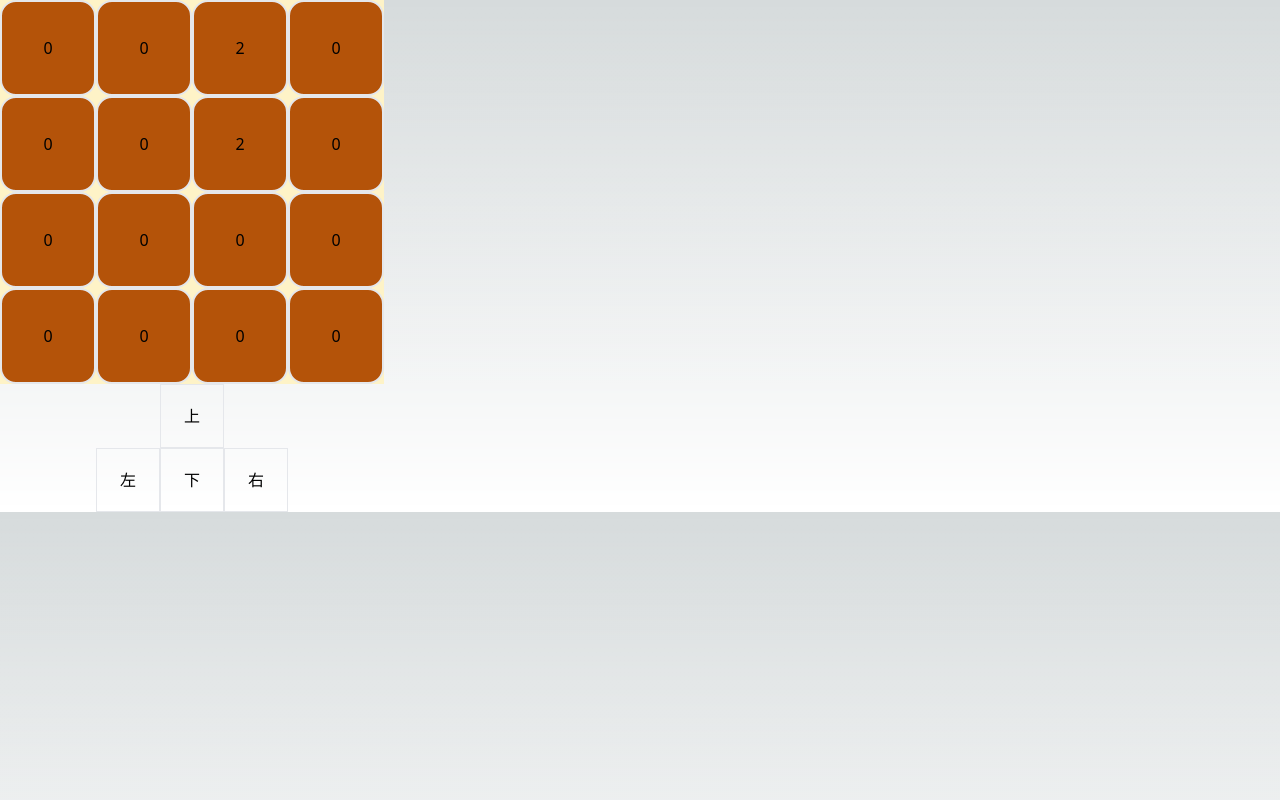
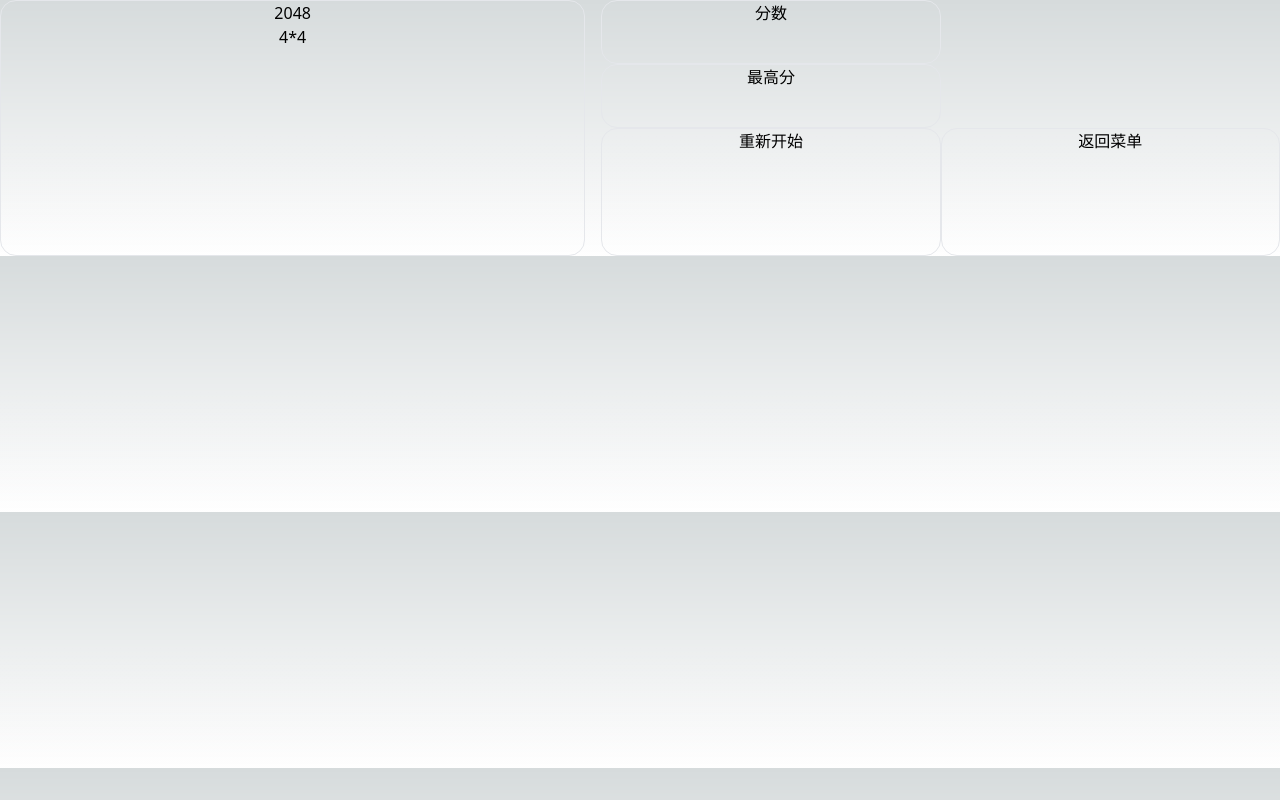
Before and after one commit to snake34475/react-2048, a Next.js app: page / in a window 1280 px wide. Built offline with nearby package versions, Linux system fonts and the light colour scheme.

Commit message:
提交页面

```diff
--- a/src/pages/index.js
+++ b/src/pages/index.js
@@ -1,8 +1,9 @@
 import {Inter} from 'next/font/google'
 import {useEffect, useState} from "react"
-// import VConsole from 'vconsole';
+
 const inter = Inter({subsets: ['latin']})
 import * as _ from 'lodash'
+import {colorDir} from "@/utils";
 
 const initArrAll = [
     [0, 0, 0, 0],
@@ -38,8 +39,8 @@ export default function Home() {
             //移动
             _arrAll = MoveAndMerge(_arrAll)
             //新增一个
-            _arrAll=MathAdd(_arrAll)
-            console.log("_arrAll",_arrAll)
+            _arrAll = MathAdd(_arrAll)
+            console.log("_arrAll", _arrAll)
             //翻转回正常
             _arrAll = _arrAll.map(arr => arr.reverse())
             setArrAll(_arrAll)
@@ -50,29 +51,29 @@ export default function Home() {
             let _arrAll = _.cloneDeep(arrAll)
 
             _arrAll = MoveAndMerge(_arrAll)
-            _arrAll=MathAdd(_arrAll)
+            _arrAll = MathAdd(_arrAll)
             setArrAll(_arrAll)
         }
         //上边
         if (e.key === 'ArrowUp') {
             console.log("上边")
             let _arrAll = _.cloneDeep(arrAll)
-            _arrAll=xyTransforYx(_arrAll)
-            _arrAll=MoveAndMerge(_arrAll)
-            _arrAll=MathAdd(_arrAll)
-            _arrAll=xyTransforYx(_arrAll)
+            _arrAll = xyTransforYx(_arrAll)
+            _arrAll = MoveAndMerge(_arrAll)
+            _arrAll = MathAdd(_arrAll)
+            _arrAll = xyTransforYx(_arrAll)
             setArrAll(_arrAll)
         }
         //下边
         if (e.key === 'ArrowDown') {
             console.log("下边")
             let _arrAll = _.cloneDeep(arrAll)
-            _arrAll=xyTransforYx(_arrAll)
+            _arrAll = xyTransforYx(_arrAll)
             _arrAll = _arrAll.map(arr => arr.reverse())
-            _arrAll=MoveAndMerge(_arrAll)
+            _arrAll = MoveAndMerge(_arrAll)
             _arrAll = _arrAll.map(arr => arr.reverse())
-            _arrAll=MathAdd(_arrAll)
-            _arrAll=xyTransforYx(_arrAll)
+            _arrAll = MathAdd(_arrAll)
+            _arrAll = xyTransforYx(_arrAll)
             setArrAll(_arrAll)
         }
     }
@@ -111,33 +112,35 @@ export default function Home() {
         })
     }
     //xy颠倒
-    const xyTransforYx=(arr)=>{
-        let _arr= [[],[],[],[]]
+    const xyTransforYx = (arr) => {
+        let _arr = [[], [], [], []]
         for (let x = 0; x < arr.length; x++) {
             for (let y = 0; y < arr[x].length; y++) {
-                _arr[x][y]=arr[y][x]
+                _arr[x][y] = arr[y][x]
             }
         }
         return _arr
     }
     //随机添加
     const MathAdd = (arr) => {
-        let _arr= arr
-        let endArr=_arr.map(item=>item[3])
-        let MathArr=[]
-        endArr.forEach((item,index)=>{
-            if(item===0){
+        let _arr = arr
+        let endArr = _arr.map(item => item[3])
+        let MathArr = []
+        endArr.forEach((item, index) => {
+            if (item === 0) {
                 MathArr.push(index)
             }
         })
-        let index=Math.floor(Math.random()*MathArr.length)
-        _arr[index][3]=2
+        let index = Math.floor(Math.random() * MathArr.length)
+        _arr[index][3] = 2
         // _arr=_arr[index][3]
         return _arr
     }
     //基础生成
     const Cell = (props) => {
+
         return <div
+            style={{backgroundColor: colorDir[props.val]}}
             className='w-24 h-24  text-center bg-amber-700 border-2 rounded-2xl flex items-center justify-center'>
             <p>{props.val || 0}</p>
         </div>
@@ -152,23 +155,41 @@ export default function Home() {
     }
     const KeyBoard = () => {
         return <div className='w-96 text-center'>
-
-            <button className='h-16 w-16 border' onClick={()=>handleKeyDown({key:'ArrowUp'})}>上</button>
+            <button className='h-16 w-16 border' onClick={() => handleKeyDown({key: 'ArrowUp'})}>上</button>
             <div>
-                <button className='h-16 w-16 border' onClick={()=>handleKeyDown({key:'ArrowLeft'})}>左</button>
-                <button className='h-16 w-16 border' onClick={()=>handleKeyDown({key:'ArrowDown'})}>下</button>
-                <button className='h-16 w-16 border' onClick={()=>handleKeyDown({key:'ArrowRight'})}>右</button>
+                <button className='h-16 w-16 border' onClick={() => handleKeyDown({key: 'ArrowLeft'})}>左</button>
+                <button className='h-16 w-16 border' onClick={() => handleKeyDown({key: 'ArrowDown'})}>下</button>
+                <button className='h-16 w-16 border' onClick={() => handleKeyDown({key: 'ArrowRight'})}>右</button>
             </div>
 
         </div>
     }
     return (
-        <main>
+        <main className='text-center'>
+            <div className='grid grid-row-2 grid-flow-col gap-4'>
+                <div className='basis-4/12 border rounded-2xl'>
+                    <h2>2048</h2>
+                    <h3>4*4</h3>
+                </div>
+                <div className='basis-6/12 grid grid-rows-2 '>
+                    <div className='grid grid-rows-2'>
+                        <div className='w-1/2 h-16 border rounded-2xl'>分数</div>
+                        <div className='w-1/2 h-16s border rounded-2xl'>最高分</div>
+                    </div>
+                    <div className='flex flex-row'>
+                        <div className='w-1/2 border rounded-2xl'>重新开始</div>
+                        <div className='w-1/2 border rounded-2xl'>返回菜单</div>
+                    </div>
+
+                </div>
+
+            </div>
+
             {/*<h1>2048</h1>*/}
-            <div className="w-96 h-96 bg-amber-100 flex flex-wrap">
-                <FloatCell></FloatCell>
-            </div>
-            <KeyBoard></KeyBoard>
+            {/*<div className="w-96 h-96 bg-amber-100 flex flex-wrap">*/}
+            {/*    <FloatCell></FloatCell>*/}
+            {/*</div>*/}
+            {/*<KeyBoard></KeyBoard>*/}
         </main>
     )
 }
--- a/src/utils/index.js
+++ b/src/utils/index.js
@@ -0,0 +1,14 @@
+export const colorDir={
+    0:'#cbbdb2',
+    2:'#f0d9b0',
+    4:"#eaad74",
+    8:"#ea8e5b",
+    16:"#f29b5b",
+    32:"#f66c47",
+    64:"#f6522c",
+    128:"#edb555",
+    256:"#edb249",
+    512:"#edaf3c",
+    1024:"#edac2f",
+    2048:"#edaa22",
+}
```
